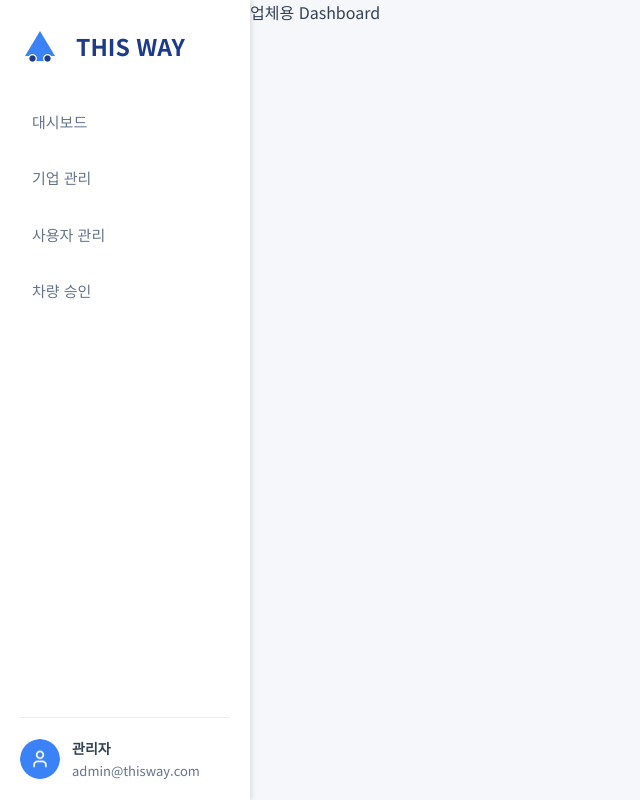
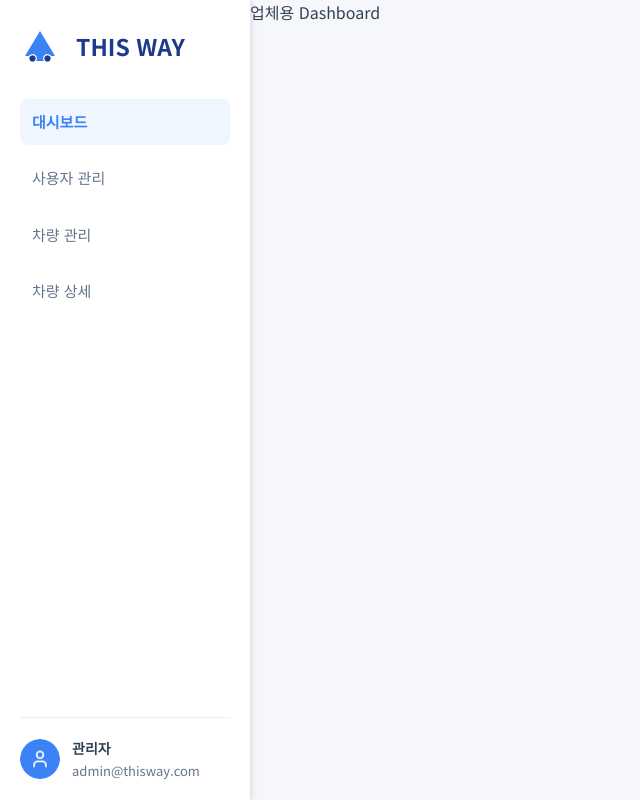
Before and after one commit to Kernel360/KBE5-Thisway-FE, a React (Vite) app: page /dashboard in a window 1280 px wide. Shown: the whole page, without its empty margins (0-640 px from the left). Built offline with nearby package versions, Linux system fonts and the light colour scheme; no server answers.

Commit message:
feat: #4 사이드바 role에 맞춰 변환되게 수정

```diff
--- a/src/components/Sidebar.jsx
+++ b/src/components/Sidebar.jsx
@@ -6,20 +6,44 @@ import defaultProfile from "../assets/default-profile.png";
 
 function Sidebar() {
   const location = useLocation();
-  const userRole = 'ADMIN'; // 예시일 뿐 추후 API 연결하고 수정.
+  const userRole = 'COMPANY_CHEF'; // 예시일 뿐 추후 API 연결하고 수정.
 
   const menuItems = [
-    { label: '대시보드', path: '/admin/dashboard', roles: ['ADMIN'] },
+    {
+      label: '대시보드',
+      rolePaths: [
+        { role: 'ADMIN', path: '/admin/dashboard' },
+        { roles: ['COMPANY_ADMIN', 'COMPANY_CHEF'], path: '/dashboard' },
+        { roles: ['MEMBER'], path: '/member/dashboard'}
+      ]
+    },
     { label: '기업 관리', path: '/admin/company', roles: ['ADMIN'] },
-    { label: '사용자 관리', path: '/admin/user', roles: ['ADMIN', 'COMPANY_ADMIN'] },
-    { label: '차량 승인', path: '/admin/vehicle-approval', roles: ['ADMIN'] },
+    {
+      label: '사용자 관리',
+      rolePaths: [
+        { role: 'ADMIN', path: '/admin/user' },
+        { role: 'COMPANY_CHEF', path: '/company/user-management' },
+      ]
+    },
     { label: '차량 관리', path: '/company/car-management', roles: ['COMPANY_CHEF', 'COMPANY_ADMIN'] },
-    { label: '차량 상세', path: '/company/car-detail', roles: ['COMPANY_CHEF', 'COMPANY_ADMIN'] },
+    { label: '차량 상세', path: '/company/car-detail', roles: ['COMPANY_CHEF', 'COMPANY_ADMIN'] },  // 이건 추후 사이드바에서는 삭제 예정
   ]
 
-  const filteredMenuItems = menuItems.filter(item =>
-    item.roles.includes(userRole)
-  );
+  const filteredMenuItems = menuItems
+    .map(item => {
+      if (item.roles && item.path) {
+        if (item.roles.includes(userRole)) return { ...item, path: item.path };
+        return null;
+      }
+      if (item.rolePaths) {
+        const matched = item.rolePaths.find(rp =>
+          (rp.role && rp.role === userRole) || (rp.roles && rp.roles.includes(userRole))
+        );
+        if (matched) return { ...item, path: matched.path };
+        return null;
+      }
+      return null;
+    }).filter(Boolean);
 
   return (
     <SidebarContainer>
```
